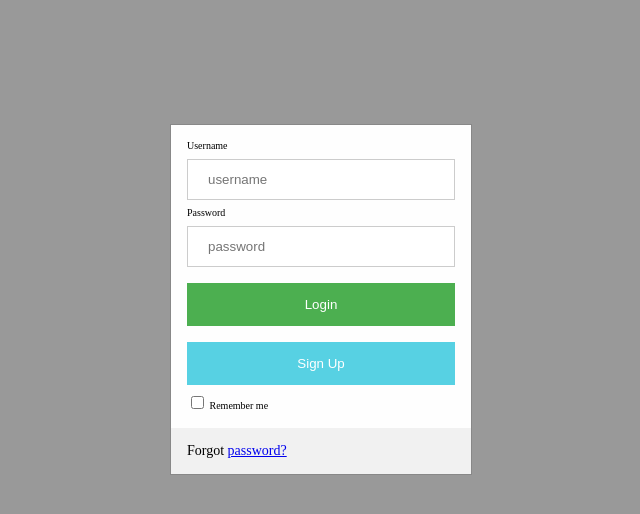
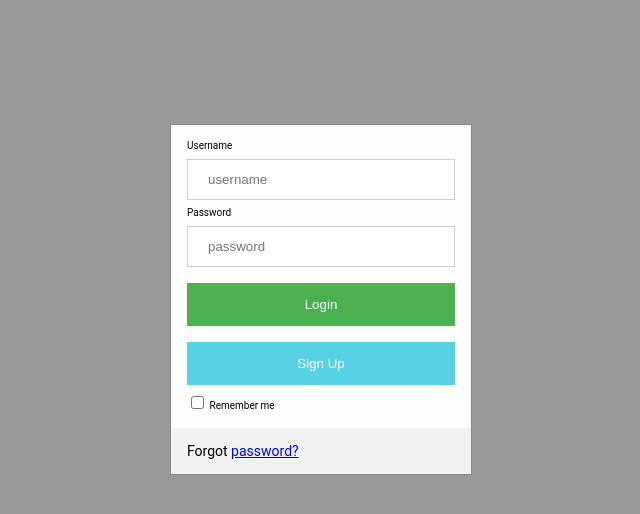
Before and after one commit to BrianARuff/team_dead_or_alive, a React (Create React App) app in the folder frontend/: page /game/1 in a window 1280 px wide. Shown: the top 514 px of the page, without its empty margins (319-959 px from the left). Built offline with nearby package versions, Linux system fonts and the light colour scheme.

Commit message:
some more styling

```diff
--- a/frontend/src/App.scss
+++ b/frontend/src/App.scss
@@ -57,6 +57,7 @@ html {
 
   box-sizing: border-box;
   font-size: 62.5%;
+	font-family: 'Roboto', sans-serif;
 
 }
 
--- a/frontend/src/views/GamePage.scss
+++ b/frontend/src/views/GamePage.scss
@@ -5,7 +5,8 @@
   .preview {
 
     text-align: center;
-    margin-top: 10px;
+    width: 50%;
+    margin: 15px auto;
 
   }
 
```
Also changed, not shown: 1 other file (tests, documents, lock files or other folders).
